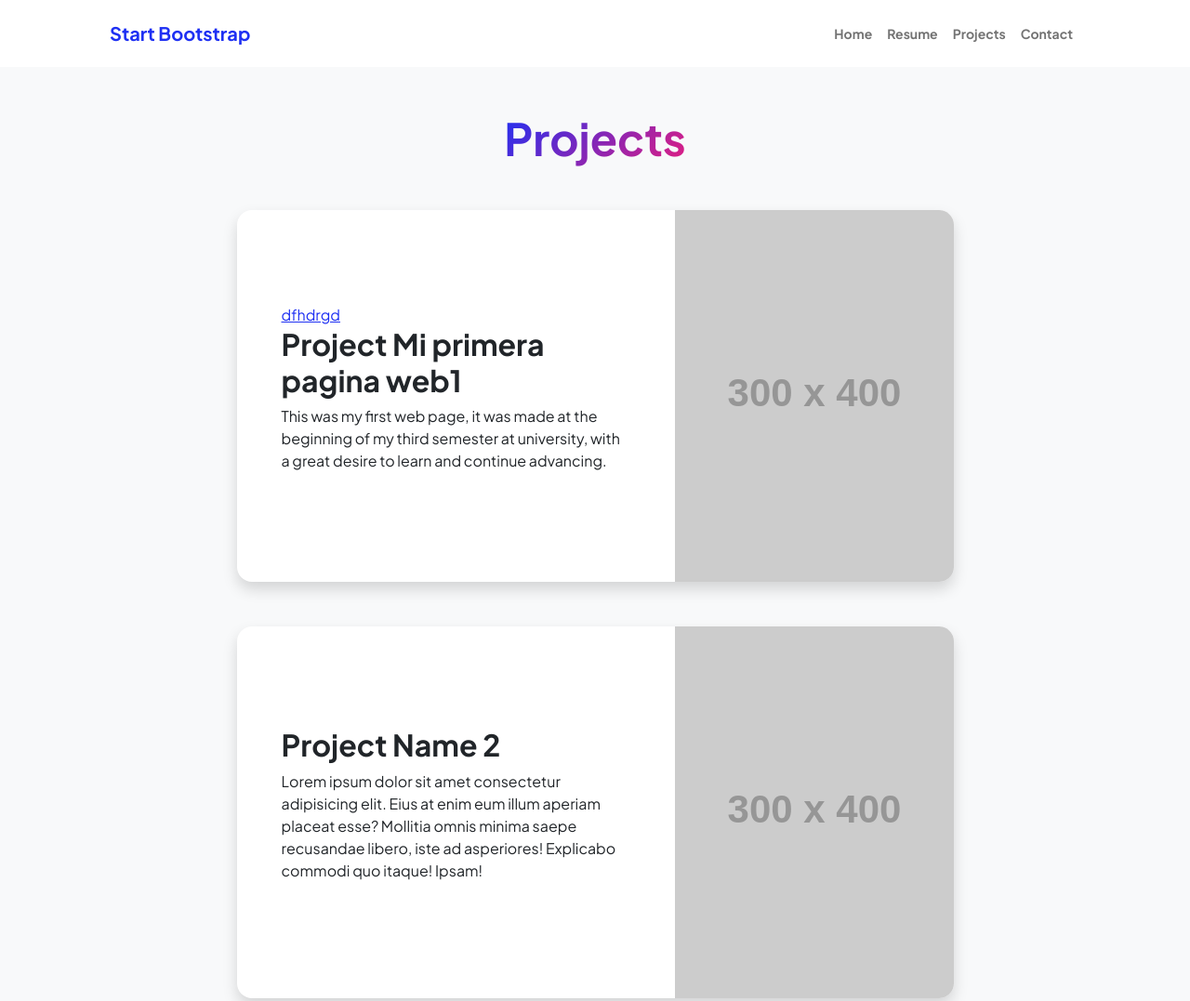
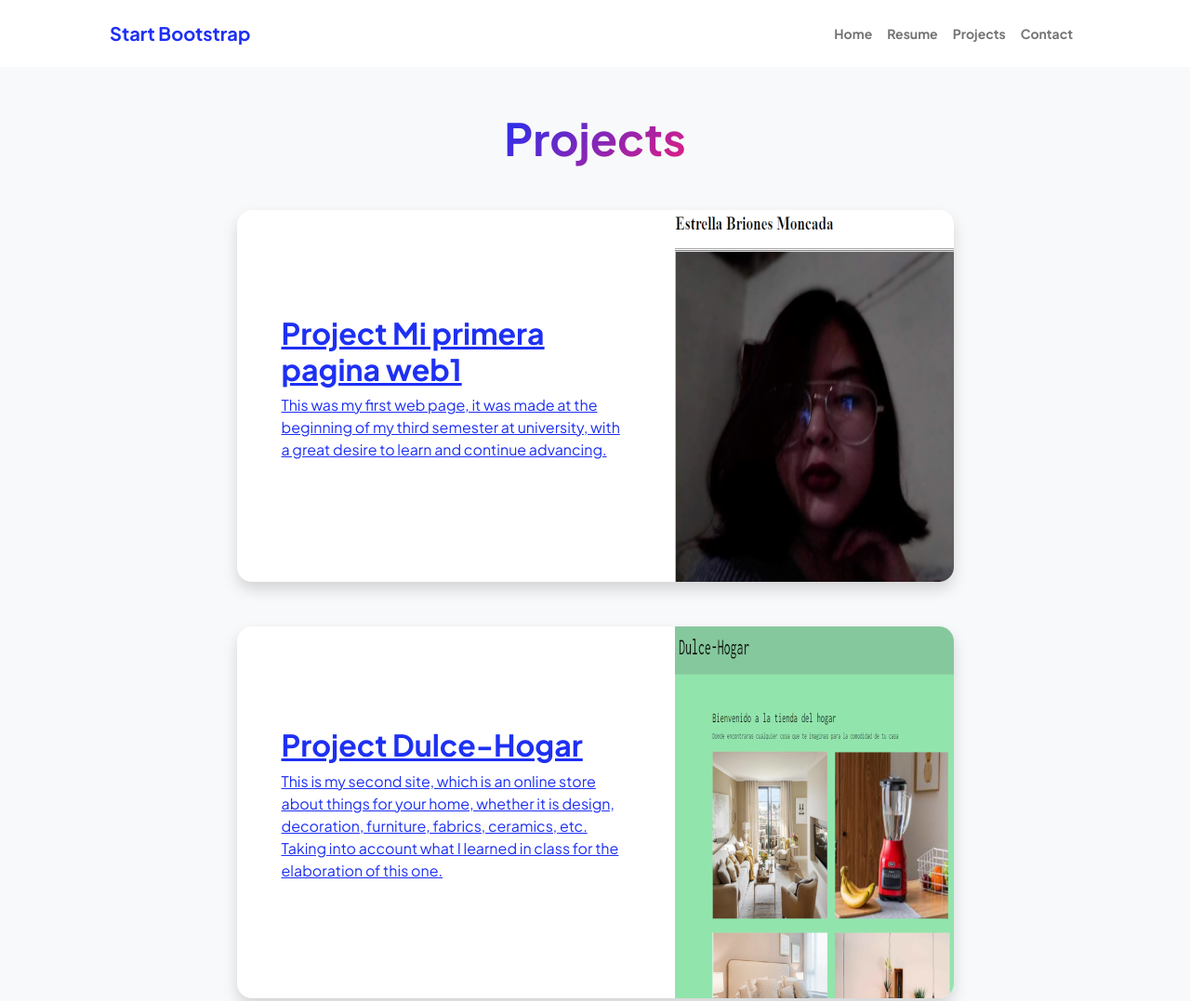
Before and after one commit to EstrellaBM/porfolio-public, a plain HTML site: page projects.html in a window 1280 px wide. Shown: the top 1077 px of the page at 93% size. Drawn offline with nearby package versions, Linux system fonts and the light colour scheme; placeholder pictures from the web are drawn by us.

Commit message:
publicarpagina

```diff
--- a/projects.html
+++ b/projects.html
@@ -47,10 +47,12 @@
                                 <div class="card-body p-0">
                                     <div class="d-flex align-items-center">
                                         <div class="p-5">
-                                            <a href="/projects/proyecto1/index.html">dfhdrgd</a><h2 class="fw-bolder">Project Mi primera pagina web1</h2>
+                                            <a href="./projects/proyecto1/index.html">
+                                            <h2 class="fw-bolder">Project Mi primera pagina web1</h2>
                                             <p>This was my first web page, it was made at the beginning of my third semester at university, with a great desire to learn and continue advancing.<p>
-                                        </div>
-                                        <img class="img-fluid" src="https://dummyimage.com/300x400/343a40/6c757d" alt="..." />
+                                            </a>
+                                            </div>
+                                        <img class="img-fluid" src="assets/presentacio.png" alt="..." />
                                     </div>
                                 </div>
                             </div>
@@ -59,10 +61,12 @@
                                 <div class="card-body p-0">
                                     <div class="d-flex align-items-center">
                                         <div class="p-5">
-                                            <h2 class="fw-bolder">Project Name 2</h2>
-                                            <p>Lorem ipsum dolor sit amet consectetur adipisicing elit. Eius at enim eum illum aperiam placeat esse? Mollitia omnis minima saepe recusandae libero, iste ad asperiores! Explicabo commodi quo itaque! Ipsam!</p>
+                                            <a href="./projects/proyecto2/index.html">
+                                            <h2 class="fw-bolder">Project Dulce-Hogar</h2>
+                                            <p>This is my second site, which is an online store about things for your home, whether it is design, decoration, furniture, fabrics, ceramics, etc. Taking into account what I learned in class for the elaboration of this one.</p>
+                                        </a>
                                         </div>
-                                        <img class="img-fluid" src="https://dummyimage.com/300x400/343a40/6c757d" alt="..." />
+                                        <img class="img-fluid" src="assets/dulcehogar.png" alt="..." />
                                     </div>
                                 </div>
                             </div>
```
Also changed, not shown: projects/proyecto1/imagenes/page3.html (+1 -1 lines), projects/proyecto1/index.html (+3 -3 lines), projects/proyecto1/page2.html (+5 -5 lines), projects/proyecto1/web/wepapp/miprimerpagina.html (+1 -1 lines), assets/dulcehogar.png (added), assets/presentacio.png (added), projects/proyecto1/imagenes/leer.jpg (deleted), projects/proyecto1/imagenes/leer.png (added), projects/proyecto1/imagenes/musica.jpg (deleted), projects/proyecto1/imagenes/musica.png (added), projects/proyecto1/imagenes/primerpagina.jpg (deleted), projects/proyecto1/imagenes/primerpagina.png (added), projects/proyecto1/imagenes/utld.jpeg (deleted), projects/proyecto1/imagenes/yo.jfif (deleted), 1 more files, 1 other file.
